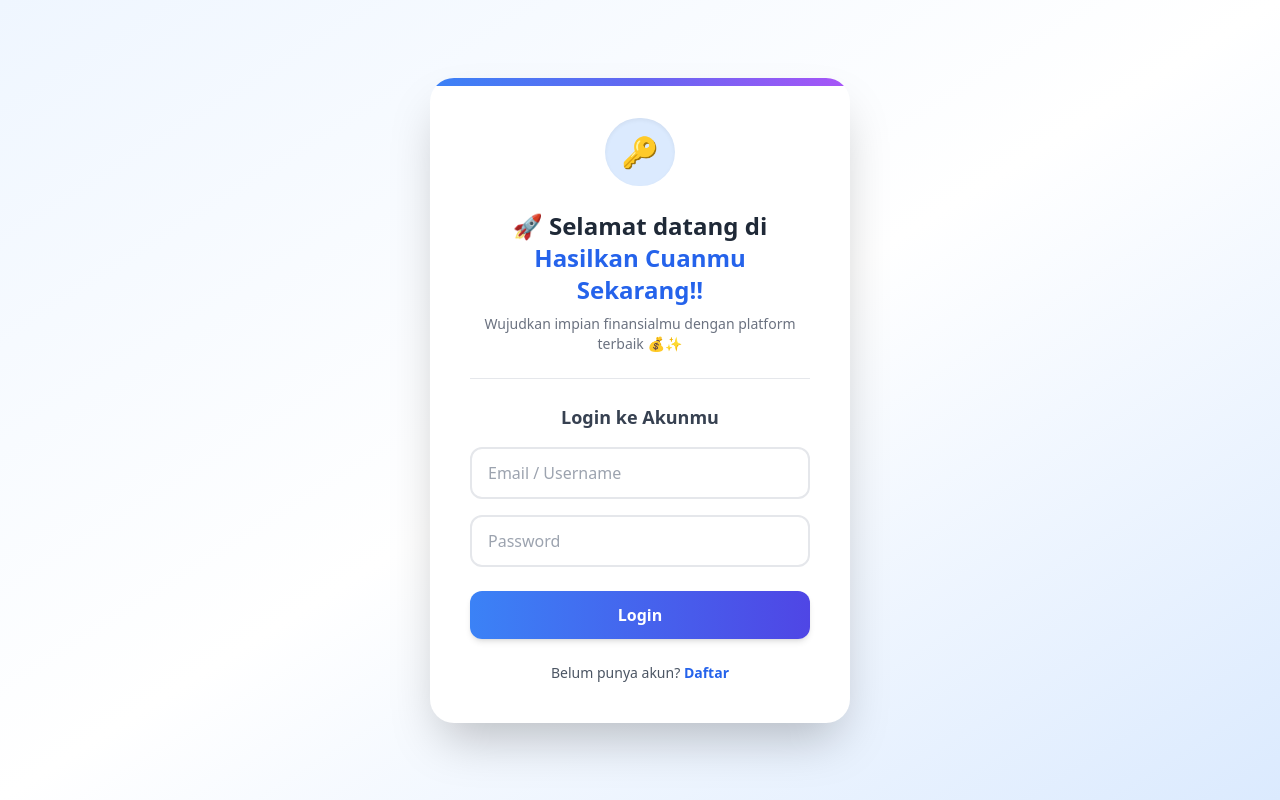
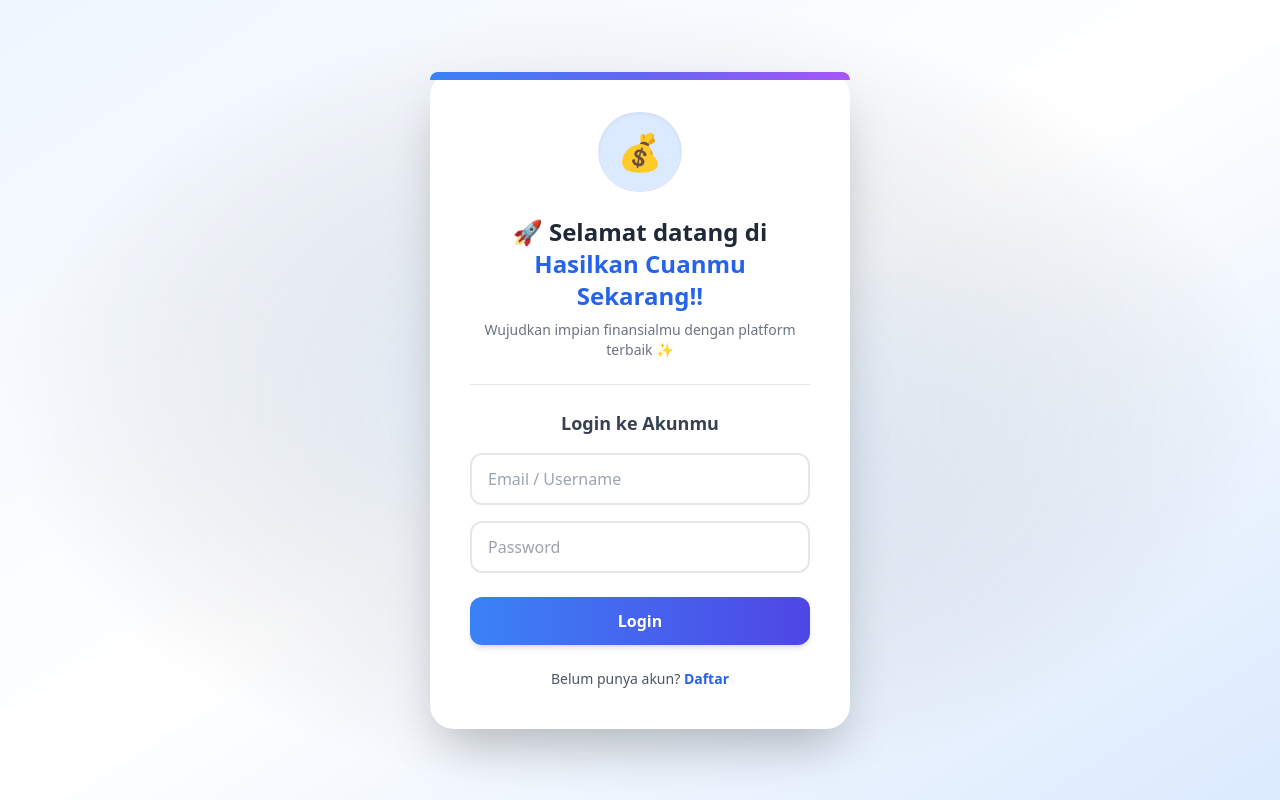
Before and after one commit to aanzapi/Web, a React (Vite) app: page /login in a window 1280 px wide. Built offline with nearby package versions, Linux system fonts and the light colour scheme.

Commit message:
Update Login.jsx

```diff
--- a/src/pages/Login.jsx
+++ b/src/pages/Login.jsx
@@ -23,15 +23,32 @@ function Login() {
   };
 
   return (
-    <div className="flex items-center justify-center min-h-screen bg-gradient-to-br from-blue-50 via-white to-blue-100">
-      <div className="bg-white shadow-2xl rounded-3xl p-10 w-[420px] relative overflow-hidden">
-        {/* Background dekorasi */}
+    <div className="relative flex items-center justify-center min-h-screen bg-gradient-to-br from-blue-50 via-white to-blue-100 overflow-hidden">
+      {/* SVG Background dekorasi */}
+      <svg
+        className="absolute top-0 left-0 w-full h-full opacity-20"
+        xmlns="http://www.w3.org/2000/svg"
+        preserveAspectRatio="none"
+        viewBox="0 0 800 800"
+      >
+        <circle cx="400" cy="400" r="400" fill="url(#grad1)" />
+        <defs>
+          <radialGradient id="grad1">
+            <stop offset="0%" stopColor="#60a5fa" />
+            <stop offset="100%" stopColor="transparent" />
+          </radialGradient>
+        </defs>
+      </svg>
+
+      {/* Card login */}
+      <div className="bg-white shadow-2xl rounded-3xl p-10 w-[420px] relative z-10">
+        {/* Garis dekorasi */}
         <div className="absolute top-0 left-0 w-full h-2 bg-gradient-to-r from-blue-500 via-indigo-500 to-purple-500 rounded-t-3xl"></div>
 
-        {/* Icon / ilustrasi (pakai emoji biar aman) */}
+        {/* Ilustrasi emoji */}
         <div className="flex justify-center mb-6">
-          <div className="bg-blue-100 p-4 rounded-full shadow-inner text-3xl">
-            🔑
+          <div className="bg-blue-100 p-5 rounded-full shadow-inner text-4xl">
+            💰
           </div>
         </div>
 
@@ -42,7 +59,7 @@ function Login() {
             <span className="text-blue-600">Hasilkan Cuanmu Sekarang!!</span>
           </h1>
           <p className="text-gray-500 text-sm mt-2">
-            Wujudkan impian finansialmu dengan platform terbaik 💰✨
+            Wujudkan impian finansialmu dengan platform terbaik ✨
           </p>
         </div>
 
```
